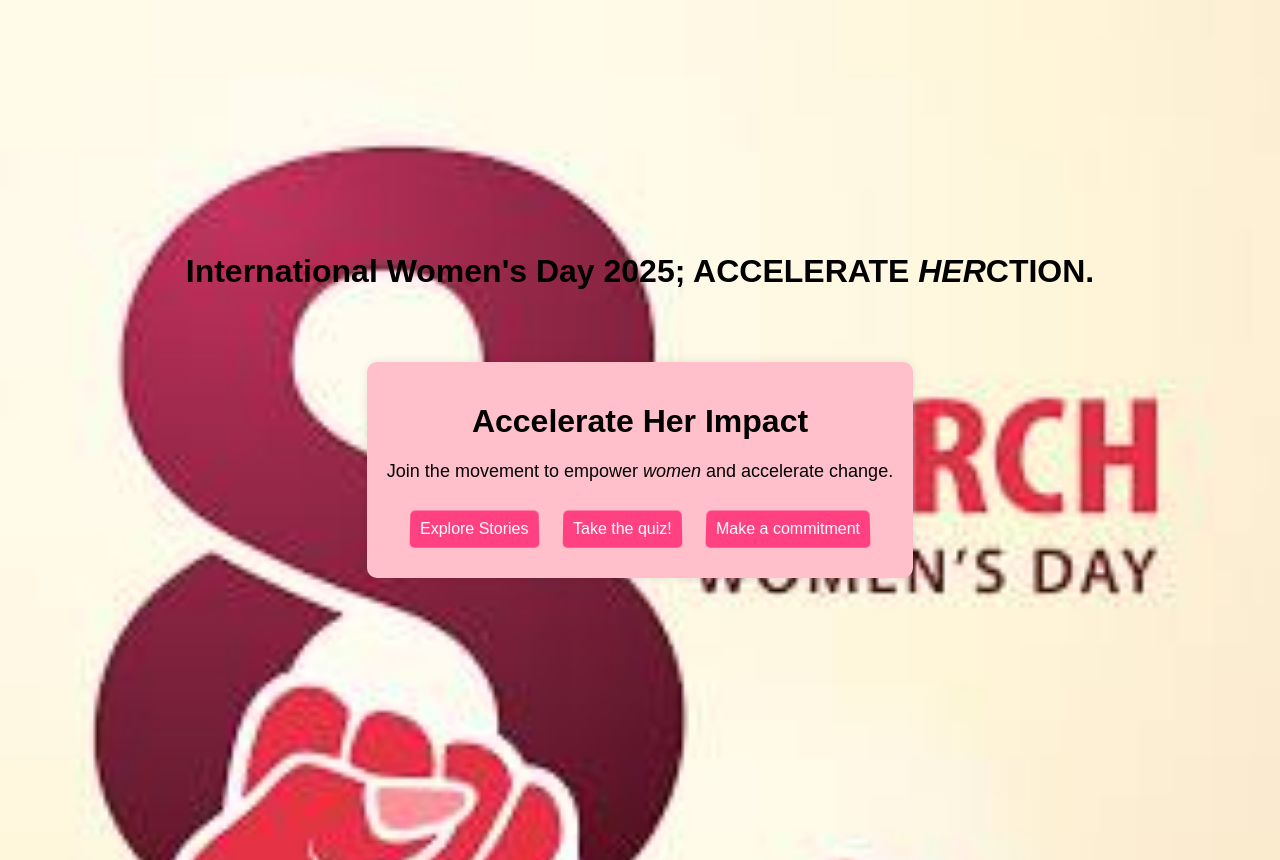
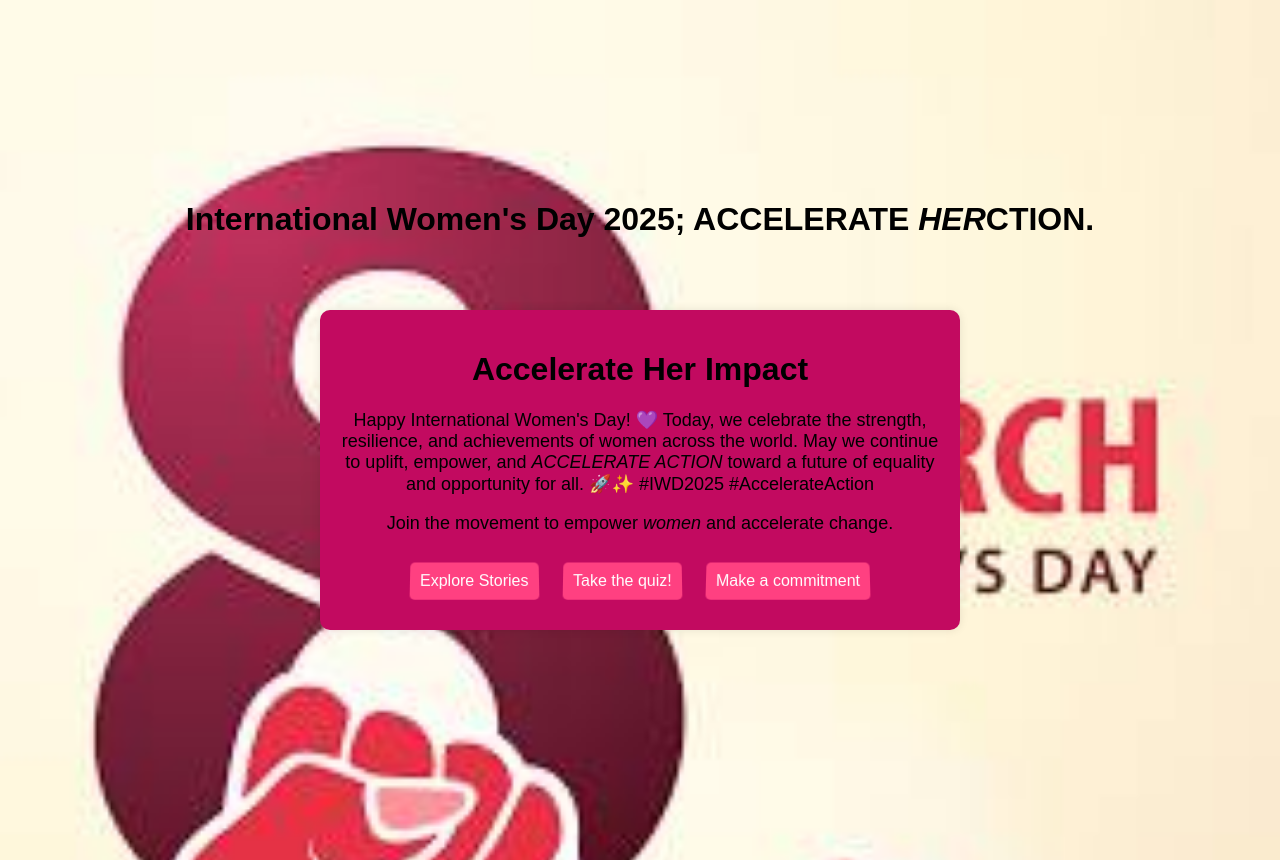
Before and after one commit to Ifhy1/IWD2025, a plain HTML site: page index.html in a window 1280 px wide. Drawn offline with Linux system fonts and the light colour scheme.

Commit message:
another update

```diff
--- a/index.html
+++ b/index.html
@@ -10,7 +10,10 @@
 </body>
 <div class="container">
   <h1>Accelerate Her Impact</h1>
-  <p>Join the movement to empower <em>women</em> and accelerate change.</p>
+  <p>Happy International Women's Day! 💜 Today, we celebrate the strength, resilience,
+    and achievements of women across the world. May we continue to uplift, empower, and
+    <em>ACCELERATE ACTION</em> toward a future of equality and opportunity for all. 🚀✨ #IWD2025 #AccelerateAction</p>
+    <p>Join the movement to empower <em>women</em> and accelerate change.</p>
   <a href="stories.html" class="btn">Explore Stories</a>
   <a href="quiz.html" class="btn">Take the quiz!</a>
   <a href="commit.html" class="btn">Make a commitment</a>
--- a/style.css
+++ b/style.css
@@ -22,29 +22,30 @@ body {
   }
 }
 
-   .container {
+ .container {
      max-width: 600px;
       margin: 50px auto;
        padding: 20px;
-       background: pink;
+       background: rgb(194, 10, 96);
         border-radius: 10px;
          box-shadow: 0 0 10px rgba(0, 0, 0, 0.1);
          transition: background-color 0.3s ease;
          }
-         .container:hover {
+
+   .container:hover {
           background-color:pink;
           transform: scale(1,1);
          }
 
-         h1 {
+     h1 {
            color: black;
            }
 
-           p {
+       p {
             font-size: large;
            }
 
-           .btn {
+      .btn {
              display: inline-block;
               padding: 10px;
                margin: 10px;
```
